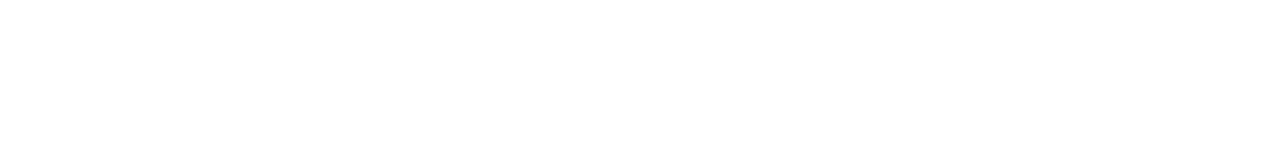
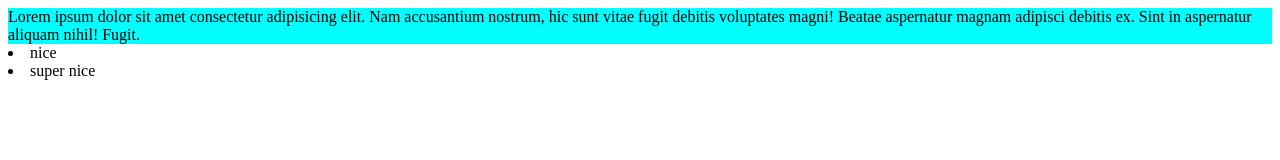
Before and after one commit to mumtahinadev/testme, a plain HTML site: page okabye.html in a window 1280 px wide. Drawn offline with Linux system fonts and the light colour scheme.

Commit message:
my commit

```diff
--- a/okabye.html
+++ b/okabye.html
@@ -4,8 +4,11 @@
     <meta charset="UTF-8">
     <meta name="viewport" content="width=device-width, initial-scale=1.0">
     <title>okabye</title>
+    <link rel="stylesheet" href="styles/blog.css">
 </head>
 <body>
-
+    <div>Lorem ipsum dolor sit amet consectetur adipisicing elit. Nam accusantium nostrum, hic sunt vitae fugit debitis voluptates magni! Beatae aspernatur magnam adipisci debitis ex. Sint in aspernatur aliquam nihil! Fugit.</div>
+    <li>nice</li>
+    <li>super nice</li>
 </body>
 </html>
--- /dev/null
+++ b/styles/blog.css
@@ -0,0 +1,4 @@
+div{
+    background-color: aqua;
+    padding-right: 10px;
+}
```
